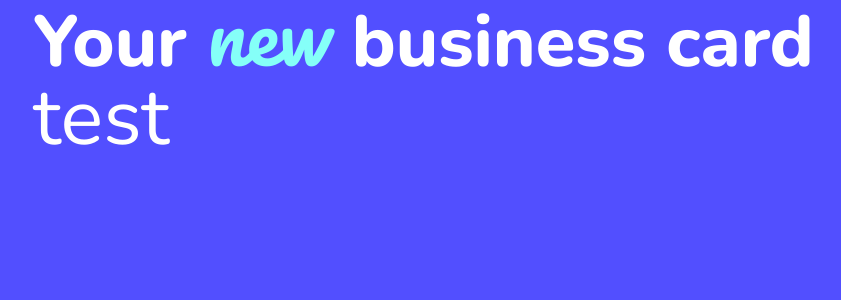
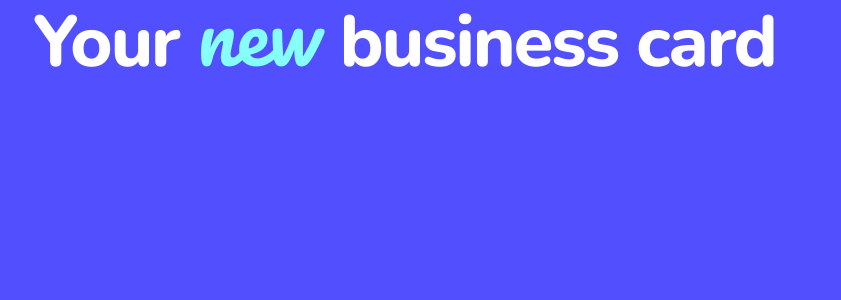
Before and after one commit to loganliffick/bzy, a Next.js app: page / in a window 1280 px wide. Shown: the top 300 px of the page, without its empty margins (31-872 px from the left). Built offline with nearby package versions, Linux system fonts and the light colour scheme.

Commit message:
type styling updates

```diff
--- a/src/pages/index.js
+++ b/src/pages/index.js
@@ -4,7 +4,6 @@ const Index = () => {
       <h1 className="title_large">
         Your <span>new</span> business card
       </h1>
-      <h2>test</h2>
     </main>
   );
 };
--- a/src/styles/globals.scss
+++ b/src/styles/globals.scss
@@ -1,16 +1,16 @@
 :root {
   // colors
-  --gray-1: #000000;
-  --gray-2: #fefefe;
-  --gray-3: #fefefe;
-  --gray-4: #fefefe;
-  --gray-5: #fefefe;
-  --gray-6: #fefefe;
+  --gray-1: #01003a;
+  --gray-2: #181658;
+  --gray-3: #454390;
+  --gray-4: #9a99d3;
+  --gray-5: #e7e7fc;
+  --gray-6: #f3f2fa;
   --white: #ffffff;
 
-  --primary-dark: #524fff;
+  --primary-dark: #3d3ad6;
   --primary: #524fff;
-  --primary-lite: #524fff;
+  --primary-lite: #8482ff;
 
   --secondary-dark: #85fff8;
   --secondary: #85fff8;
@@ -28,6 +28,11 @@
   // general
   --bez: cubic-bezier(0, 0.5, 0, 1);
   --lh: calc(100% + 8px);
+}
+
+::selection {
+  background: var(--primary-dark);
+  color: var(--secondary);
 }
 
 // boilers
@@ -56,27 +61,8 @@ body {
   color: var(--text);
 }
 
-::selection {
-  background: var(--secondary);
-  color: var(--body);
-}
-
 main {
   padding: 0 var(--sp1);
-}
-
-button {
-  background: transparent;
-  border: 0;
-  color: var(--gray-2);
-  cursor: pointer;
-  font-family: inherit;
-  font-size: 20px;
-  font-weight: 400;
-  line-height: 32px;
-  padding: 4px 8px;
-  text-decoration: none;
-  transition: 0.2s;
 }
 
 a {
@@ -89,28 +75,17 @@ a {
   }
 }
 
-h1 {
-  font-size: 64px;
-  font-weight: 400;
+// type
+.title {
+  font-size: 56px;
+  font-weight: 800;
+  letter-spacing: -1px;
   line-height: var(--lh);
-}
 
-h2 {
-  font-size: 80px;
-  font-weight: 400;
-  line-height: var(--lh);
-}
-
-p {
-  font-size: 16px;
-  font-weight: 400;
-  line-height: 22px;
-}
-
-.title {
   &_large {
     font-size: 72px;
     font-weight: 800;
+    letter-spacing: -2px;
     line-height: 64px;
 
     span {
@@ -118,16 +93,51 @@ p {
       font-family: var(--pacifico), sans-serif;
       font-size: 80px;
       font-weight: 400;
+      letter-spacing: 0px;
     }
   }
 
   &_small {
+    font-size: 36px;
+    font-weight: 700;
+    letter-spacing: -1px;
+    line-height: var(--lh);
   }
 }
 
 .subhead {
+  font-size: 24px;
+  font-weight: 600;
+  line-height: var(--lh);
+
   &_small {
+    font-size: 20px;
+    font-weight: 500;
+    line-height: var(--lh);
   }
+}
+
+.caption {
+  font-size: 14px;
+  font-weight: 300;
+  line-height: 20px;
+}
+
+p {
+  font-size: 18px;
+  font-weight: 400;
+  line-height: 24px;
+
+  &.small {
+    font-size: 16px;
+    font-weight: 400;
+    letter-spacing: 0px;
+    line-height: 22px;
+  }
+}
+
+.highlight {
+  font-family: var(--pacifico), sans-serif;
 }
 
 // responsivity
```
Also changed, not shown: src/pages/_document.js (+6 -4 lines).
